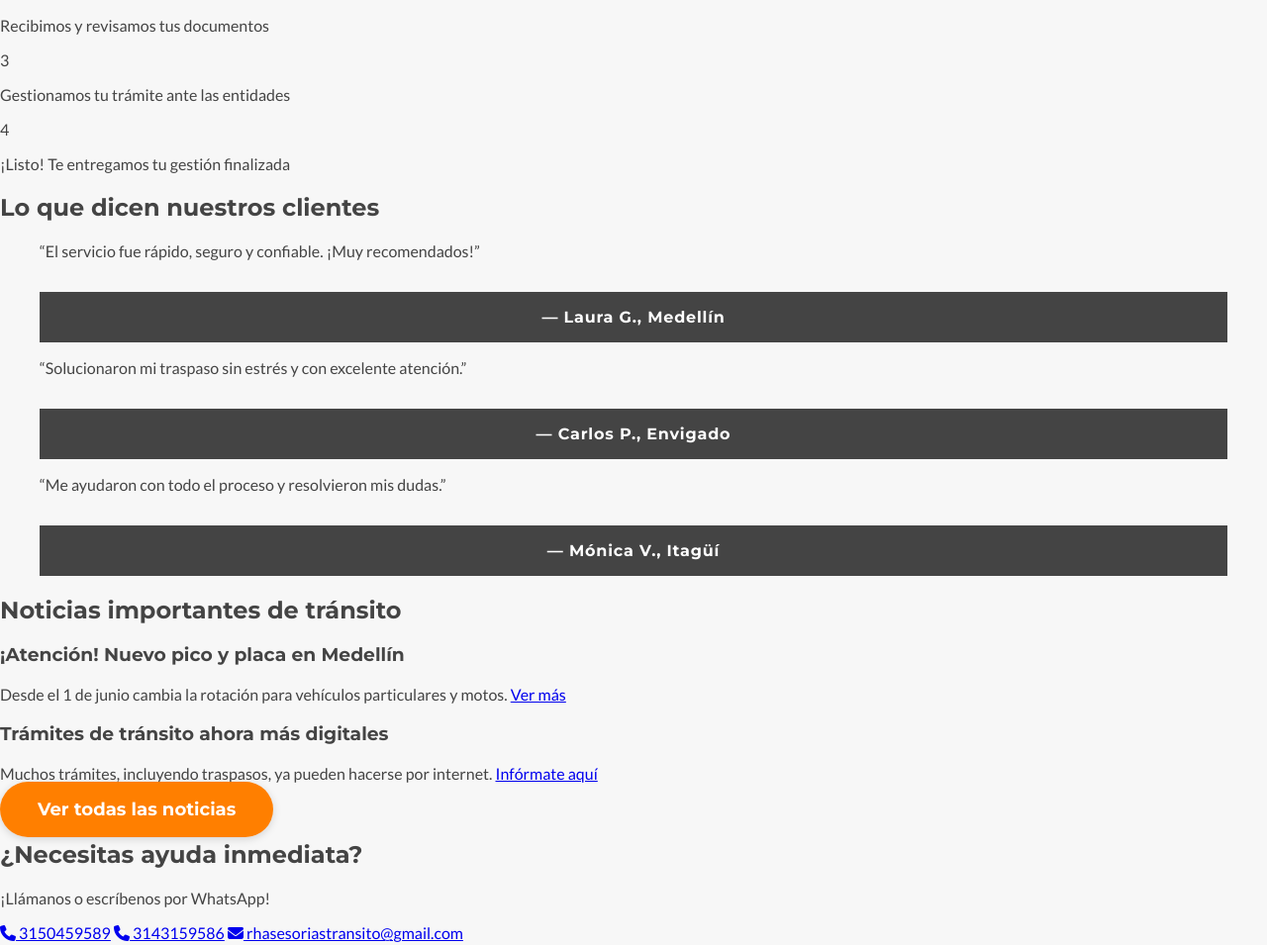
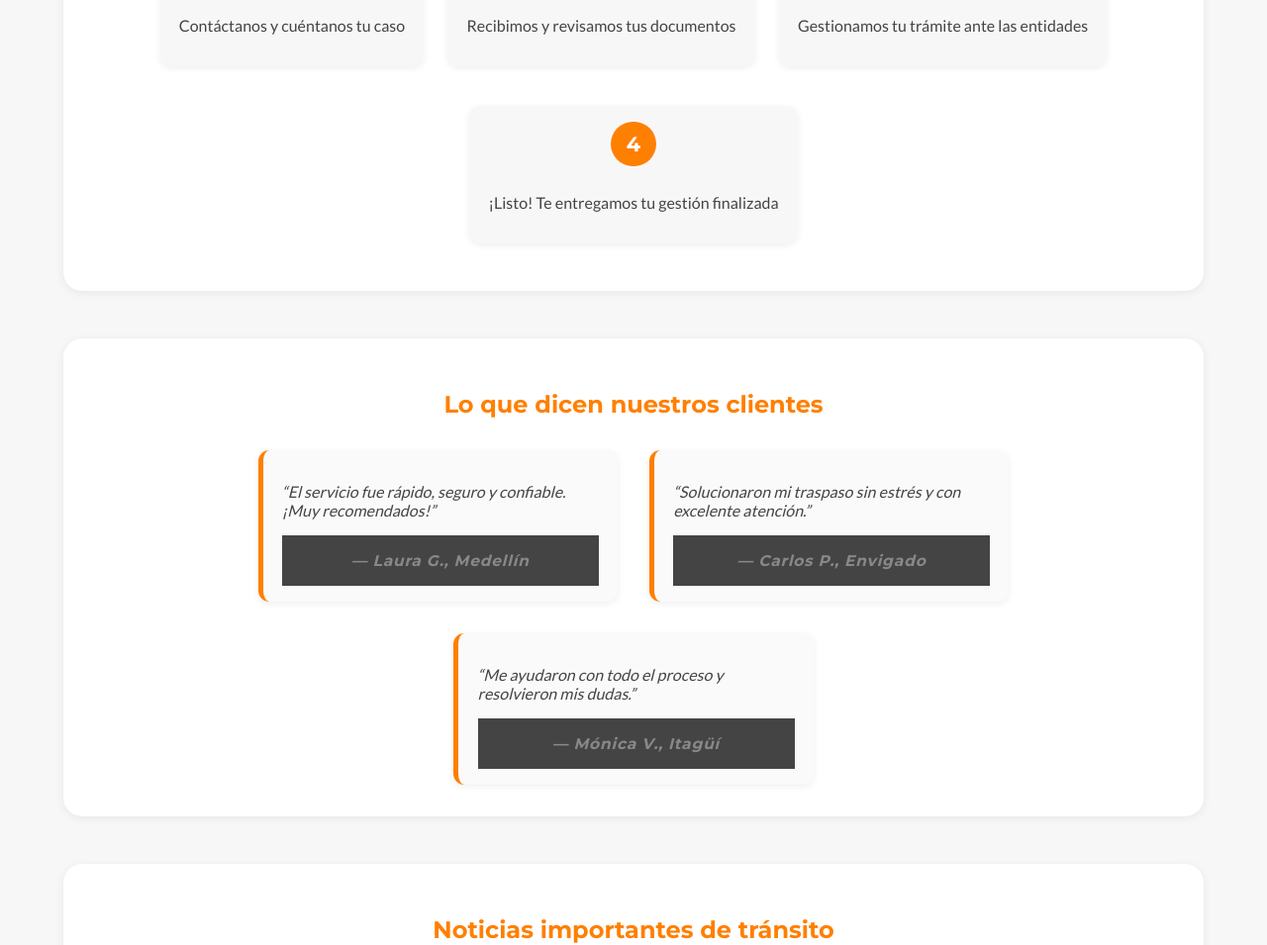
Before and after one commit to echava1234/RHasesorias-, a plain HTML site: page index.html in a window 1280 px wide. Shown: the part 1480-2435 px from the top of the page at 99% size. Drawn offline with Linux system fonts and the light colour scheme.

Commit message:
Update style.css

```diff
--- a/style.css
+++ b/style.css
@@ -62,12 +62,12 @@ body {
   color: var(--naranja);
 }
 
-/* Títulos elegantes */
 h1, h2, h3, h4, h5 {
   font-family: 'Montserrat', 'Lato', Arial, sans-serif;
   font-weight: 700;
 }
 
+/* HERO */
 .hero {
   background: url('https://github.com/echava1234/duransua2/raw/main/info-2.jpg') center/cover no-repeat;
   color: var(--blanco);
@@ -77,18 +77,15 @@ h1, h2, h3, h4, h5 {
   border-bottom-right-radius: 2vw;
   box-shadow: 0 4px 18px rgba(0,0,0,0.08);
 }
-
 .hero h1 {
   font-size: 2.8em;
   margin-bottom: 0.5em;
   text-shadow: 2px 2px 8px #00000045;
 }
-
 .hero p {
   font-size: 1.3em;
   margin-bottom: 2em;
 }
-
 .cta-btn {
   background: var(--naranja);
   color: var(--blanco);
@@ -103,12 +100,12 @@ h1, h2, h3, h4, h5 {
   text-decoration: none;
   font-family: 'Montserrat', 'Lato', Arial, sans-serif;
 }
-
 .cta-btn:hover {
   background: var(--gris);
   color: var(--naranja);
 }
 
+/* INFO CARDS */
 .info {
   display: flex;
   gap: 2vw;
@@ -146,6 +143,7 @@ h1, h2, h3, h4, h5 {
   font-family: 'Montserrat', 'Lato', Arial, sans-serif;
 }
 
+/* FLOTANTE SERVICIOS */
 .floating-services {
   position: fixed;
   bottom: 1.5em;
@@ -162,6 +160,7 @@ h1, h2, h3, h4, h5 {
   font-family: 'Montserrat', 'Lato', Arial, sans-serif;
 }
 
+/* BURBUJAS CONTACTO */
 .burbujas {
   position: fixed;
   bottom: 100px;
@@ -171,7 +170,6 @@ h1, h2, h3, h4, h5 {
   gap: 1rem;
   z-index: 2000;
 }
-
 .burbuja {
   width: 55px;
   height: 55px;
@@ -186,16 +184,15 @@ h1, h2, h3, h4, h5 {
   transition: background 0.2s, transform 0.2s;
   text-decoration: none;
 }
-
 .burbuja:hover {
   background: var(--gris);
   transform: scale(1.13);
 }
-
 .burbuja.whatsapp { background: #25d366; }
 .burbuja.correo { background: var(--naranja); }
 .burbuja.instagram { background: #E4405F; }
 
+/* FOOTER */
 footer {
   background: var(--gris);
   color: var(--blanco);
@@ -207,6 +204,7 @@ footer {
   font-family: 'Montserrat', 'Lato', Arial, sans-serif;
 }
 
+/* TITULOS SECCIONES */
 .titulo-servicios, .titulo-blog {
   text-align: center;
   margin-top: 2em;
@@ -216,6 +214,7 @@ footer {
   font-family: 'Montserrat', 'Lato', Arial, sans-serif;
 }
 
+/* SERVICIOS */
 .servicios-lista {
   list-style: none;
   padding: 0;
@@ -247,6 +246,7 @@ footer {
   font-family: 'Montserrat', 'Lato', Arial, sans-serif;
 }
 
+/* SOBRE NOSOTROS */
 .about-section {
   background: var(--blanco);
   border-radius: 1em;
@@ -269,6 +269,7 @@ footer {
   margin: 2em 0;
 }
 
+/* CONTACTO */
 .mapa-contacto {
   width: 100%;
   height: 340px;
@@ -276,7 +277,6 @@ footer {
   margin: 2em 0 2em 0;
   box-shadow: 0 2px 12px #0001;
 }
-
 .contacto-info {
   background: var(--blanco);
   border-left: 6px solid var(--naranja);
@@ -292,70 +292,7 @@ footer {
   text-decoration: underline;
 }
 
-.blog-posts {
-  max-width: 720px;
-  margin: 2rem auto 4rem auto;
-  background: var(--blanco);
-  border-radius: 1rem;
-  box-shadow: 0 2px 10px #0001;
-  padding: 2rem 2.5rem;
-}
-.blog-post {
-  margin-bottom: 2.4rem;
-  border-bottom: 1px solid #eee;
-  padding-bottom: 1.2rem;
-}
-.blog-post:last-child {
-  border-bottom: none;
-}
-.blog-post h2 {
-  color: var(--naranja);
-  margin-bottom: 0.5em;
-  font-size: 1.35em;
-  font-family: 'Montserrat', 'Lato', Arial, sans-serif;
-}
-.fecha-post {
-  color: var(--gris);
-  font-size: 0.97em;
-  font-style: italic;
-  opacity: 0.8;
-}
-.editar-blog {
-  text-align: center;
-  font-size: 1em;
-  color: #888;
-  margin-bottom: 2.5em;
-}
-
-@media (max-width: 900px) {
-  .info {
-    flex-direction: column;
-  }
-  .logo-nav {
-    flex-direction: column;
-    gap: 0.8em;
-    align-items: flex-start;
-  }
-  .logo {
-    margin-bottom: 0.7em;
-  }
-}
-@media (max-width: 600px) {
-  .info-card, .about-section, .contacto-info, .blog-posts {
-    padding: 1.1em 0.7em;
-  }
-  .logo-nav { padding: 0 0.5em; }
-  .hero { padding: 3vw 1vw 6vw 1vw; }
-}
-
-::-webkit-scrollbar {
-  width: 9px;
-  background: #fafafa;
-}
-::-webkit-scrollbar-thumb {
-  background: var(--naranja);
-  border-radius: 4px;
-}
+/* FORMULARIO DE CONTACTO */
 .contacto-formulario {
   background: var(--blanco);
   max-width: 600px;
@@ -417,3 +354,221 @@ footer {
   background: var(--gris);
   color: var(--naranja);
 }
+
+/* BLOG */
+.blog-posts {
+  max-width: 720px;
+  margin: 2rem auto 4rem auto;
+  background: var(--blanco);
+  border-radius: 1rem;
+  box-shadow: 0 2px 10px #0001;
+  padding: 2rem 2.5rem;
+}
+.blog-post {
+  margin-bottom: 2.4rem;
+  border-bottom: 1px solid #eee;
+  padding-bottom: 1.2rem;
+}
+.blog-post:last-child {
+  border-bottom: none;
+}
+.blog-post h2 {
+  color: var(--naranja);
+  margin-bottom: 0.5em;
+  font-size: 1.35em;
+  font-family: 'Montserrat', 'Lato', Arial, sans-serif;
+}
+.fecha-post {
+  color: var(--gris);
+  font-size: 0.97em;
+  font-style: italic;
+  opacity: 0.8;
+}
+.editar-blog {
+  text-align: center;
+  font-size: 1em;
+  color: #888;
+  margin-bottom: 2.5em;
+}
+
+/* HOME EXTRAS */
+.destacados-home, .proceso-home, .testimonios-home, .noticias-home, .contacto-rapido-home {
+  max-width: 1100px;
+  margin: 2em auto 3em auto;
+  padding: 2em 2vw;
+  background: #fff;
+  border-radius: 1.2em;
+  box-shadow: 0 2px 10px #0001;
+}
+.destacados-home h2, .proceso-home h2, .testimonios-home h2,
+.noticias-home h2, .contacto-rapido-home h2 {
+  color: var(--naranja);
+  font-family: 'Montserrat', 'Lato', Arial, sans-serif;
+  text-align: center;
+}
+.servicios-home-grid {
+  display: flex;
+  gap: 2em;
+  flex-wrap: wrap;
+  justify-content: center;
+  margin: 2em 0 1em 0;
+}
+.servicio-home {
+  flex: 1 1 180px;
+  background: #f7f7f7;
+  border-radius: .7em;
+  text-align: center;
+  padding: 1.2em 1em;
+  margin-bottom: 1em;
+  min-width: 190px;
+  box-shadow: 0 2px 7px #0001;
+  transition: transform 0.2s;
+}
+.servicio-home:hover { transform: translateY(-6px) scale(1.05); }
+.servicio-home i {
+  font-size: 2.2em;
+  color: var(--naranja);
+  margin-bottom: .6em;
+}
+.ver-todos-servicios, .ver-todos-blog { text-align: center; margin-top: 1.2em; }
+
+.proceso-steps {
+  display: flex;
+  gap: 1.5em;
+  justify-content: center;
+  flex-wrap: wrap;
+  margin-top: 2em;
+}
+.proceso-step {
+  background: #f7f7f7;
+  border-radius: .7em;
+  padding: 1em 1.2em;
+  min-width: 140px;
+  text-align: center;
+  box-shadow: 0 2px 7px #0001;
+  margin-bottom: 1em;
+}
+.circle-step {
+  display: inline-block;
+  background: var(--naranja);
+  color: #fff;
+  font-family: 'Montserrat', 'Lato', Arial, sans-serif;
+  font-weight: bold;
+  border-radius: 50%;
+  width: 2.2em;
+  height: 2.2em;
+  line-height: 2.2em;
+  font-size: 1.3em;
+  margin-bottom: .5em;
+}
+
+.testimonios-grid {
+  display: flex;
+  gap: 2em;
+  flex-wrap: wrap;
+  justify-content: center;
+  margin-top: 2em;
+}
+.testimonios-grid blockquote {
+  background: #fafafa;
+  border-left: 5px solid var(--naranja);
+  border-radius: .7em;
+  padding: 1em 1.2em;
+  max-width: 320px;
+  min-width: 180px;
+  margin: 0;
+  font-style: italic;
+  box-shadow: 0 2px 7px #0001;
+}
+.testimonios-grid footer {
+  color: #888;
+  font-size: .97em;
+  margin-top: .5em;
+}
+.noticias-grid {
+  display: flex;
+  gap: 2em;
+  flex-wrap: wrap;
+  justify-content: center;
+  margin-top: 2em;
+}
+.noticias-grid article {
+  background: #fff7ed;
+  border-left: 5px solid var(--naranja);
+  border-radius: .7em;
+  padding: 1em 1.2em;
+  max-width: 320px;
+  min-width: 180px;
+  margin: 0;
+  box-shadow: 0 2px 7px #0001;
+}
+.noticias-grid h3 {
+  margin-top: 0;
+  color: var(--naranja);
+  font-family: 'Montserrat', 'Lato', Arial, sans-serif;
+}
+.contacto-rapido-home {
+  text-align: center;
+  margin-bottom: 2.5em;
+}
+.contacto-rapido-datos {
+  margin-top: 1em;
+  display: flex;
+  gap: 2em;
+  justify-content: center;
+  flex-wrap: wrap;
+}
+.contacto-rapido-datos a {
+  color: var(--naranja);
+  font-weight: bold;
+  font-size: 1.15em;
+  text-decoration: none;
+  display: flex;
+  align-items: center;
+  gap: .5em;
+  background: #fff7ed;
+  padding: .5em 1.5em;
+  border-radius: 2em;
+  transition: background 0.2s;
+  box-shadow: 0 2px 7px #0001;
+}
+.contacto-rapido-datos a:hover {
+  background: var(--naranja);
+  color: #fff;
+}
+
+/* RESPONSIVE */
+@media (max-width: 900px) {
+  .info {
+    flex-direction: column;
+  }
+  .logo-nav {
+    flex-direction: column;
+    gap: 0.8em;
+    align-items: flex-start;
+  }
+  .logo {
+    margin-bottom: 0.7em;
+  }
+  .servicios-home-grid, .testimonios-grid, .noticias-grid, .contacto-rapido-datos {
+    flex-direction: column;
+    gap: 1em;
+    align-items: center;
+  }
+}
+@media (max-width: 600px) {
+  .info-card, .about-section, .contacto-info, .blog-posts, .destacados-home, .proceso-home, .testimonios-home, .noticias-home, .contacto-rapido-home, .contacto-formulario {
+    padding: 1.1em 0.7em;
+  }
+  .logo-nav { padding: 0 0.5em; }
+  .hero { padding: 3vw 1vw 6vw 1vw; }
+}
+
+::-webkit-scrollbar {
+  width: 9px;
+  background: #fafafa;
+}
+::-webkit-scrollbar-thumb {
+  background: var(--naranja);
+  border-radius: 4px;
+}
```
